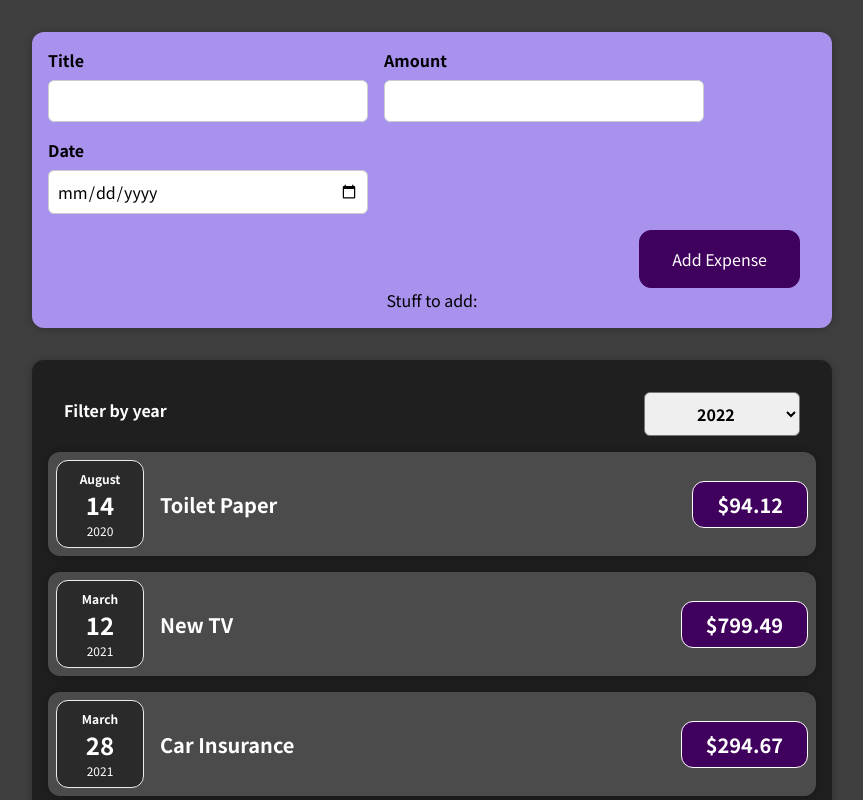
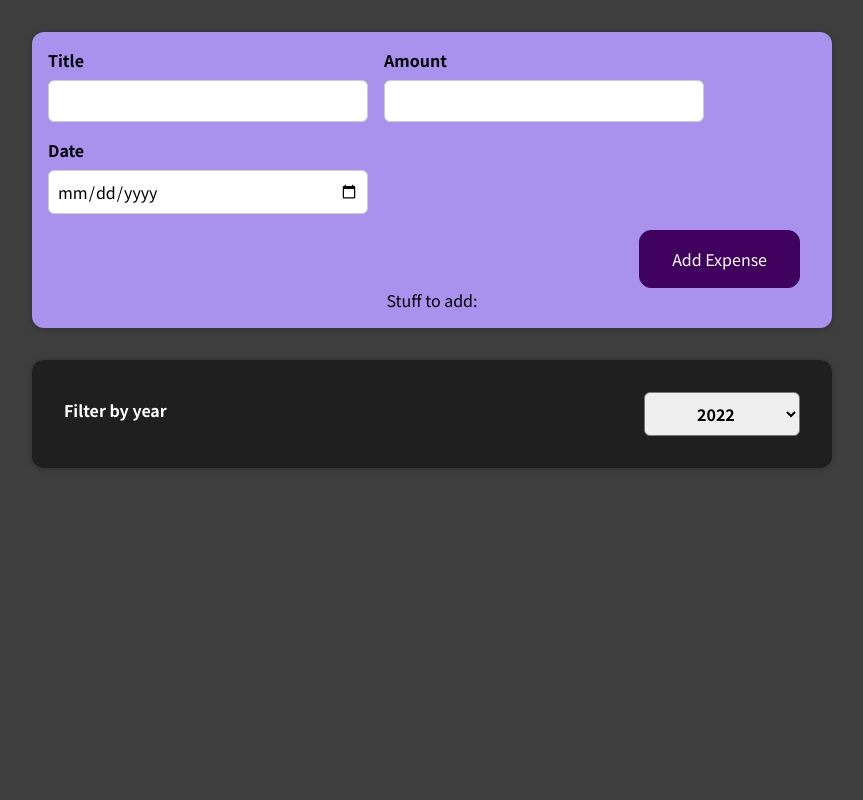
Before and after one commit to jcloeter/react-section-3, a React (Create React App) app: page / in a window 1280 px wide. Shown: the top 800 px of the page, without its empty margins (208-1071 px from the left). Built offline with nearby package versions, Linux system fonts and the light colour scheme.

Commit message:
added filter

```diff
--- a/src/components/Expenses/Expenses.js
+++ b/src/components/Expenses/Expenses.js
@@ -9,9 +9,17 @@ const Expenses = function (props) {
 
   const filterChangeHandler = (selectedYear) => {
     setFilteredYear(selectedYear);
-    console.log(`Parent says that the year ${filteredYear}`);
+    console.log(`state ${filteredYear}`);
+    console.log(`props ${selectedYear}`);
     // const [ye]=useState(selectedYear);
   };
+
+  const filteredExpenses = props.items.filter((item) => {
+    return item.date.getFullYear().toString() === filteredYear;
+  });
+
+  console.log(filteredExpenses);
+
   return (
     <div>
       <Card className="expenses">
@@ -19,8 +27,7 @@ const Expenses = function (props) {
           onChangeFilter={filterChangeHandler}
           selected={filteredYear}
         />
-        {props.items.map((exp, i) => {
-          console.log(exp, i);
+        {filteredExpenses.map((exp, i) => {
           return (
             <ExpenseItem
               key={exp.id}
@@ -30,26 +37,6 @@ const Expenses = function (props) {
             />
           );
         })}
-        {/* <ExpenseItem
-          title={props.items[0].title}
-          amount={props.items[0].amount}
-          date={props.items[0].date}
-        />
-        <ExpenseItem
-          title={props.items[1].title}
-          amount={props.items[1].amount}
-          date={props.items[1].date}
-        />
-        <ExpenseItem
-          title={props.items[2].title}
-          amount={props.items[2].amount}
-          date={props.items[2].date}
-        />
-        <ExpenseItem
-          title={props.items[3].title}
-          amount={props.items[3].amount}
-          date={props.items[3].date}
-        /> */}
       </Card>
     </div>
   );
```
Also changed, not shown: 1 other file (tests, documents, lock files or other folders).
